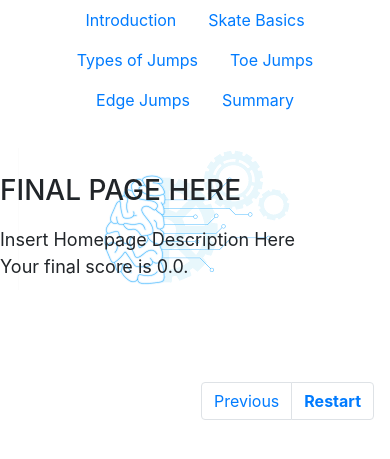
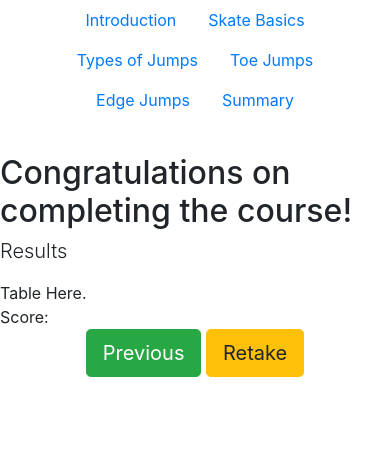
Before and after one commit to JamesLWang/COMS-4170-Final-Project-Group-P3_4, a Flask app: page /final in a window 390 px wide. Shown: the top 459 px of the page. Run offline with Flask 2, Linux system fonts and the light colour scheme; some libraries are stand-ins or nearby versions.

Commit message:
Merged Final page

```diff
--- a/templates/final.html
+++ b/templates/final.html
@@ -1,33 +1,33 @@
 {% extends "layout.html" %}
 
 {% block content %}
-    <div class="welcome" alt="Machine learning background photo">
-        <h3>FINAL PAGE HERE</h3>
-        <div class="row" style="height: 15%">
-            <div class="col-sm-8">
-                Insert Homepage Description Here
-            <br>
-            </div>
-            <div class="col-sm-4">
-                Your final score is {{data['src']['score']}}.
-            <br>
-            </div>
-        </div>
+    <div class="" alt="Machine learning background photo">
+<div class="row">
+    <div class="col-md-12 col-sm-12 head">
+        <h2 class="text-bolder">Congratulations on completing the course!</h1>
+        <h3 class="lead">Results</h3>
+    </div>
+</div>
 
+
+<div class="row">
+    <div class="col-md-6 col-sm-6">
+        Table Here.
     </div>
+    <div class="col-md-6 col-sm-6">
+        Score: <label class="score" name="score"></label>
+    </div>
+</div>
 
-        <div id="main">
-            <br>
-            <br>
-    </div>
 
-<ul class="pagination justify-content-end mr-3">
-    <li class="page-item">
-      <a class="page-link" href="{{data['prev']}}" tabindex="-1">Previous</a>
-    </li>
-    <li class="page-item">
-      <a class="page-link" href="{{data['restart']}}"><b>Restart</b></a>
-    </li>
-  </ul>
+<center>
+    <span>
+        <a href="{{data['prev']}}"><button class="btn btn-lg btn-success">Previous</button></a>
+    </span>
+    <span>
+        <a href="{{data['restart']}}"><button class="btn btn-lg btn-warning">Retake</button></a>
+    </span>
+</center>
+
 
 {% endblock %}
```
